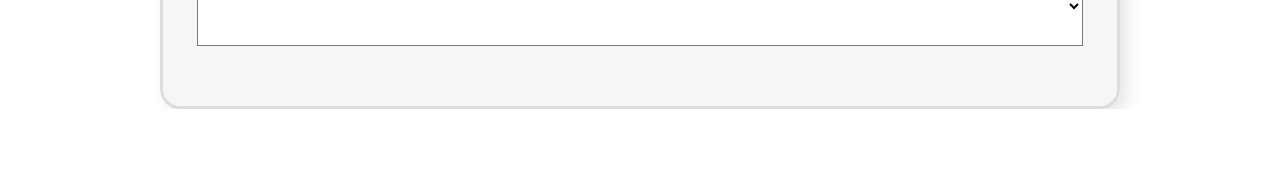
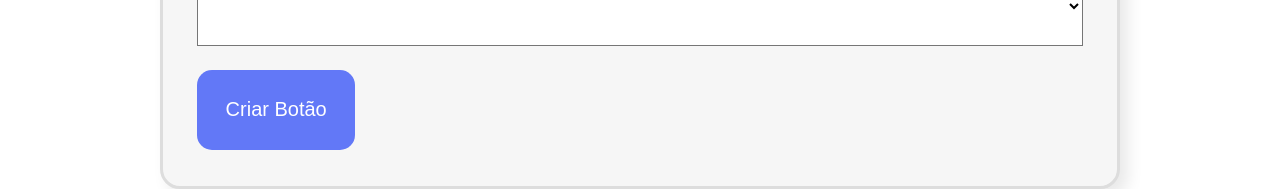
Before and after one commit to YasHirt/Jogano, a React (Create React App) app: page / in a window 1280 px wide. Shown: the part 848-1037 px from the top of the page. Before the commit the page ends 957 px from the top, so only its background shows below. Built offline with nearby package versions, Linux system fonts and the light colour scheme.

Commit message:
Botão Criar Card

```diff
--- /dev/null
+++ b/src/componentes/Botao/Botao.css
@@ -0,0 +1,16 @@
+.button
+{
+    background-color: #6278F7;
+    border-radius: 15px;
+    border-color: transparent;
+    font-size: 1.25rem;
+    color: white;
+    padding: 3%;
+    cursor: pointer;
+}
+.button:hover
+{
+    background-color: #4a63f5;
+    color: #95FFD4;
+
+}
--- /dev/null
+++ b/src/componentes/Botao/Botao.js
@@ -0,0 +1,11 @@
+import "./Botao.css"
+const Botao = (props) => {
+    return (
+        <div>
+        <button className="button" type="submit">{props.children}</button>
+        </div>
+
+    )
+}
+
+export default Botao;
--- a/src/componentes/CampoTexto/CampoTexto.js
+++ b/src/componentes/CampoTexto/CampoTexto.js
@@ -1,6 +1,5 @@
 import './CampoTexto.css'
 const CampoTexto = (props) => {
-    console.log(props)
     return (
         <div className="CampoTexto">
             <label>
--- a/src/componentes/Formulario/Formulario.js
+++ b/src/componentes/Formulario/Formulario.js
@@ -2,7 +2,8 @@ import './Formulario.css'
 import '../CampoTexto/CampoTexto'
 import CampoTexto from '../CampoTexto/CampoTexto';
 import ListaSuspensa from '../ListaSuspensa/ListaSuspensa';
-const Formulario = () => {
+import Botao from '../Botao/Botao';
+
     const jogos = [
         "Xadrez",
         "Damas",
@@ -13,14 +14,20 @@ const Formulario = () => {
         "Baralho"
 
     ]
+
+const Formulario = () => {
+
+    const aoSalvar = () => console.log("Documento salvo")
     return (
         <section className='section-login'>
-            <form className='form-login'>
+            <form className='form-login' onSubmit={aoSalvar} >
                 <h2>Preencha os dados para criar o card do jogador.</h2>
                 <CampoTexto label="Nome" placeholder="Digite seu nome" />
-                {/* <CampoTexto label="Jogo" placeholder="Qual jogo você deseja jogar?" /> */}
                 <CampoTexto label="Imagem" placeholder="Informe o endereço da imagem" />
-                <ListaSuspensa label="Jogos" itens={jogos}/>
+                <ListaSuspensa label="Jogos" itens={jogos} />
+                <Botao>
+                    Criar Botão
+                </Botao>
 
             </form>
         </section>
--- a/src/componentes/ListaSuspensa/ListaSuspensa.js
+++ b/src/componentes/ListaSuspensa/ListaSuspensa.js
@@ -1,8 +1,6 @@
 import './ListaSuspensa.css'
 
 const ListaSuspensa = (props) => {
-    console.log(props.itens)
-
     return (
         <div className='ListaSuspensa'>
             <label>{props.label}</label>
```
Also changed, not shown: 1 other file (tests, documents, lock files or other folders).
